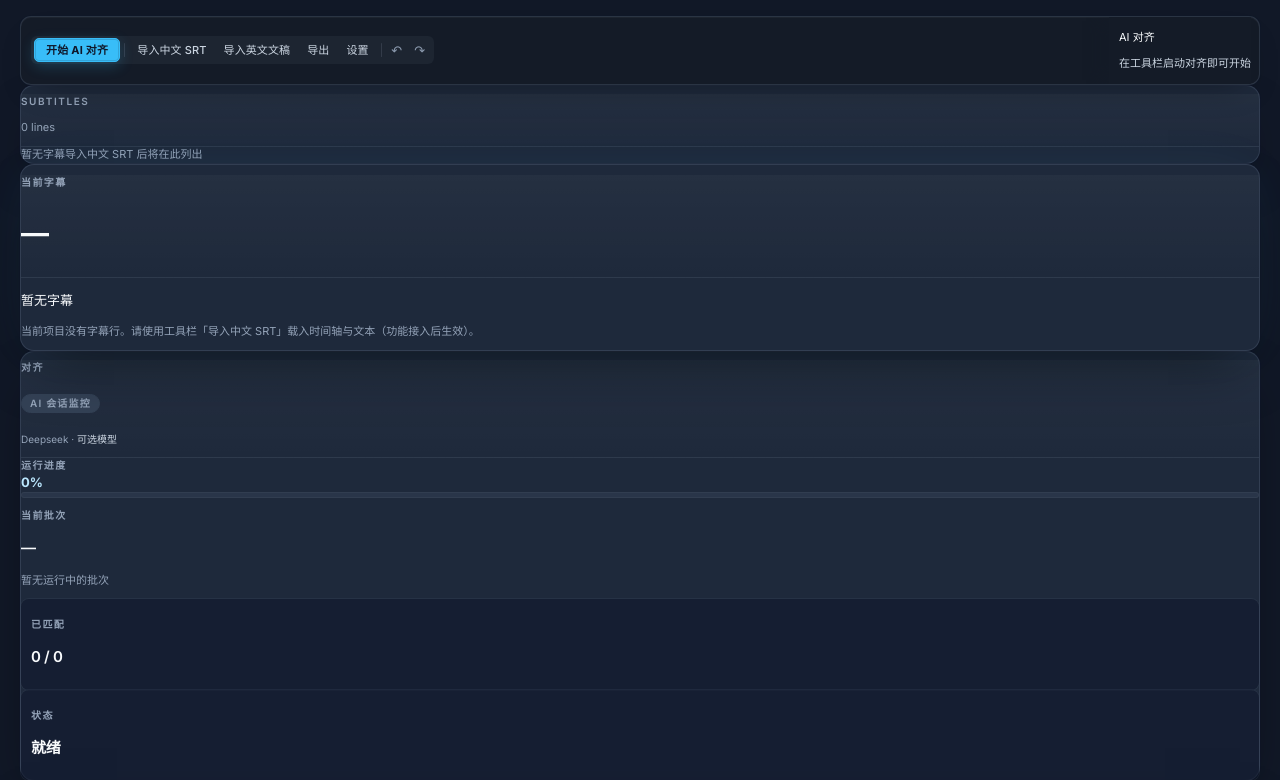
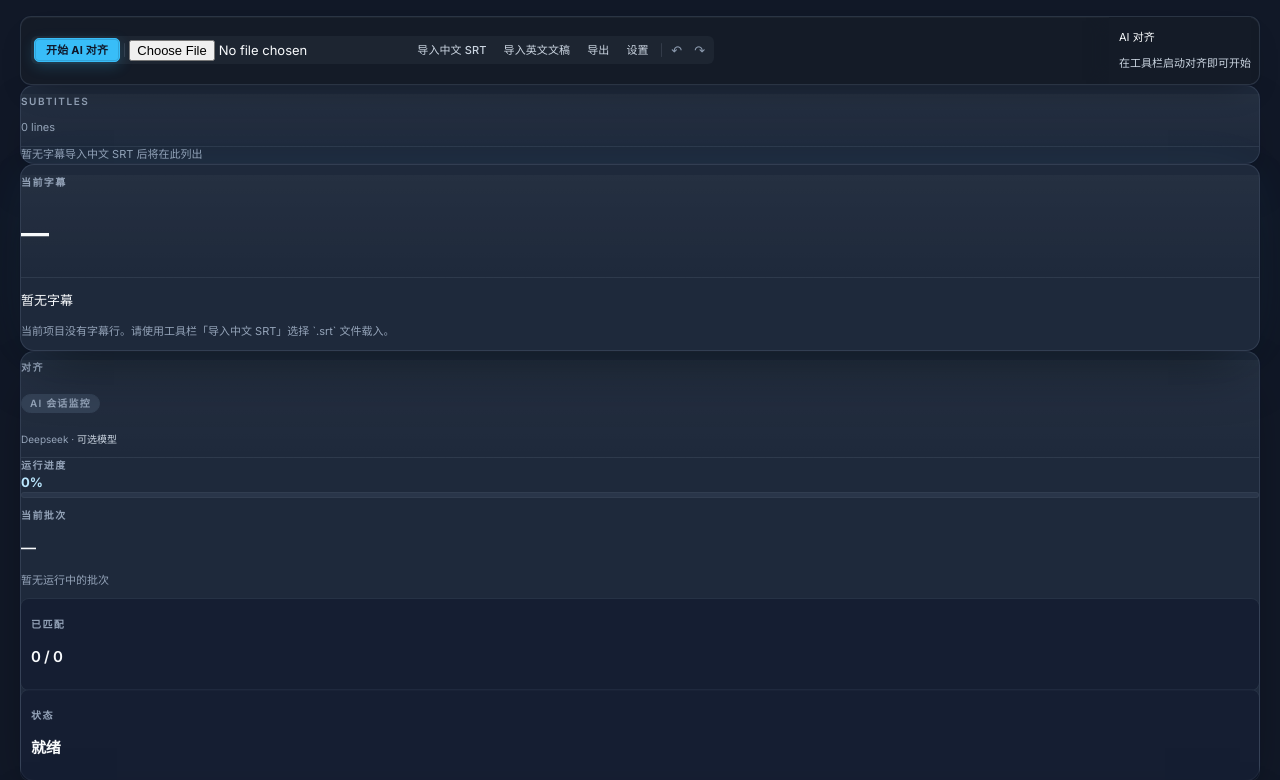
Before and after one commit to tiaotiaogukpg/subtitle-workbench, a React (Vite) app in the folder src/renderer/: page / in a window 1280 px wide. Shown: the top 780 px of the page. Built offline with nearby package versions, Linux system fonts and the light colour scheme.

Commit message:
可以导入srt

```diff
--- a/src/renderer/src/App.tsx
+++ b/src/renderer/src/App.tsx
@@ -1,5 +1,6 @@
-import { useCallback, useEffect, useLayoutEffect, useId, useRef, useState, type JSX, type MouseEvent, type ReactNode } from 'react'
+import { useCallback, useEffect, useLayoutEffect, useId, useRef, useState, type ChangeEvent, type JSX, type MouseEvent, type ReactNode, type RefObject } from 'react'
 import { createPortal } from 'react-dom'
+import { parseSrt } from './lib/srtParser'
 import { selectCurrentSubtitle, useSubtitleStore } from './store/subtitleStore'
 import type {
   AlignmentSession,
@@ -123,6 +124,7 @@ function shortText(text: string, length = 42): string {
 function App(): JSX.Element {
   const subtitles = useSubtitleStore((s) => s.subtitles)
   const selectSubtitle = useSubtitleStore((s) => s.selectSubtitle)
+  const chineseSrtInputRef = useRef<HTMLInputElement>(null)
   const [settingsOpen, setSettingsOpen] = useState(false)
   const [settings, setSettings] = useState<SettingsState>(() => ({
     ...defaultSettings,
@@ -208,6 +210,30 @@ function App(): JSX.Element {
     setAlignmentModalOpen(true)
   }, [])
 
+  const handleChineseSrtFileChange = useCallback(
+    async (event: ChangeEvent<HTMLInputElement>): Promise<void> => {
+      const input = event.currentTarget
+      const file = input.files?.[0]
+      input.value = ''
+      if (!file) return
+      try {
+        const raw = await file.text()
+        const parsed = parseSrt(raw)
+        const store = useSubtitleStore.getState()
+        store.setSubtitles(parsed)
+        const first = parsed[0]
+        if (first) {
+          store.selectSubtitle(first.id)
+          setCurrentTimeMs(first.start)
+        }
+      } catch (err) {
+        const msg = err instanceof Error ? err.message : String(err)
+        window.alert(`无法导入 SRT：${msg}`)
+      }
+    },
+    []
+  )
+
   const closeAlignmentModal = useCallback(() => {
     setAlignmentModalOpen(false)
   }, [])
@@ -235,19 +261,21 @@ function App(): JSX.Element {
 
   return (
     <>
-      <main className="app-root app-workbench relative flex h-screen min-h-0 flex-col overflow-hidden font-sans text-[13px] leading-normal antialiased">
+      <main className="app-root app-workbench relative flex min-h-0 min-w-0 flex-1 flex-col overflow-hidden font-sans text-[13px] leading-normal antialiased">
         <TopBar
           alignmentBatchIndex={alignmentSession.batchIndex}
           alignmentBatchTotal={alignmentSession.batchTotal}
           alignmentMatched={alignmentSession.matched}
           alignmentPhase={alignmentSession.phase}
           alignmentTotal={alignmentSession.total}
+          chineseSrtInputRef={chineseSrtInputRef}
           settingsOpen={settingsOpen}
+          onChineseSrtFileChange={handleChineseSrtFileChange}
           onOpenAlignment={openAlignmentModal}
           onOpenSettings={openSettings}
         />
 
-        <section className="grid min-h-0 min-w-0 flex-1 grid-cols-[minmax(8.25rem,0.27fr)_minmax(0,1fr)_minmax(7rem,0.23fr)] gap-5">
+        <section className="grid min-h-0 min-w-0 flex-1 grid-cols-[minmax(8.25rem,0.27fr)_minmax(0,1fr)_minmax(7rem,0.23fr)] grid-rows-[minmax(0,1fr)] gap-5 overflow-hidden">
           <SubtitleNavigator activeId={activeId} onSeekToSubtitle={setCurrentTimeMs} />
 
           <AlignmentWorkspace />
@@ -298,7 +326,9 @@ function TopBar({
   alignmentBatchIndex,
   alignmentBatchTotal,
   alignmentMatched,
-  alignmentTotal
+  alignmentTotal,
+  chineseSrtInputRef,
+  onChineseSrtFileChange
 }: {
   settingsOpen: boolean
   onOpenSettings: () => void
@@ -308,6 +338,8 @@ function TopBar({
   alignmentBatchTotal: number
   alignmentMatched: number
   alignmentTotal: number
+  chineseSrtInputRef: RefObject<HTMLInputElement | null>
+  onChineseSrtFileChange: (event: ChangeEvent<HTMLInputElement>) => void
 }): JSX.Element {
   const aligning = alignmentPhase === 'aligning'
   const showLiveMeta = alignmentPhase === 'aligning' || alignmentPhase === 'complete'
@@ -324,7 +356,16 @@ function TopBar({
           开始 AI 对齐
         </button>
         <span className="toolbar-sep" aria-hidden />
-        <button type="button" className="toolbar-btn">
+        <input
+          ref={chineseSrtInputRef}
+          accept=".srt,text/plain"
+          className="sr-only"
+          tabIndex={-1}
+          type="file"
+          aria-hidden
+          onChange={onChineseSrtFileChange}
+        />
+        <button type="button" className="toolbar-btn" onClick={() => chineseSrtInputRef.current?.click()}>
           导入中文 SRT
         </button>
         <button type="button" className="toolbar-btn">
@@ -386,7 +427,7 @@ function SubtitleNavigator({
   const selectSubtitle = useSubtitleStore((s) => s.selectSubtitle)
 
   return (
-    <aside className="app-panel app-panel--sidebar flex min-h-0 min-w-0 flex-col">
+    <aside className="app-panel app-panel--sidebar flex h-full min-h-0 min-w-0 flex-col overflow-hidden">
       <div className="app-panel-header nav-panel-head px-3 py-2">
         <h2 className="ui-section-title">Subtitles</h2>
         <p className="type-caption mt-0.5">{subtitles.length} lines</p>
@@ -444,15 +485,15 @@ function AlignmentWorkspace(): JSX.Element {
 
   if (!selected) {
     return (
-      <section className="app-panel app-panel--primary flex min-h-0 min-w-0 flex-col overflow-hidden">
+      <section className="app-panel app-panel--primary flex h-full min-h-0 min-w-0 flex-col overflow-hidden">
         <div className="app-panel-header workspace-head shrink-0 px-4 py-3">
           <p className="type-field-label">当前字幕</p>
           <h1 className="type-workspace-id mt-1 text-[var(--color-text-meta)]">—</h1>
         </div>
-        <div className="flex min-h-0 flex-1 flex-col items-center justify-center gap-2 p-8 text-center">
+        <div className="flex min-h-0 flex-1 flex-col items-center justify-center gap-2 overflow-y-auto p-8 text-center">
           <p className="text-primary text-[15px] font-semibold">暂无字幕</p>
           <p className="type-caption max-w-sm text-secondary leading-relaxed">
-            当前项目没有字幕行。请使用工具栏「导入中文 SRT」载入时间轴与文本（功能接入后生效）。
+            当前项目没有字幕行。请使用工具栏「导入中文 SRT」选择 `.srt` 文件载入。
           </p>
         </div>
       </section>
@@ -469,7 +510,7 @@ function AlignmentWorkspace(): JSX.Element {
   }
 
   return (
-    <section className="app-panel app-panel--primary flex min-h-0 min-w-0 flex-col overflow-hidden">
+    <section className="app-panel app-panel--primary flex h-full min-h-0 min-w-0 flex-col overflow-hidden">
       <div className="app-panel-header workspace-head shrink-0 px-4 py-3">
         <div className="flex flex-wrap items-start justify-between gap-x-3 gap-y-2">
           <div>
@@ -554,7 +595,7 @@ function AlignmentStatus({ settings, session }: { settings: SettingsState; sessi
   const inBatch = subtitlesInCurrentBatch(session)
 
   return (
-    <aside className="app-panel alignment-panel flex min-h-0 min-w-0 flex-col overflow-hidden">
+    <aside className="app-panel alignment-panel flex h-full min-h-0 min-w-0 flex-col overflow-hidden">
       <div className="app-panel-header alignment-panel__head shrink-0 px-4 py-2.5">
         <h2 className="ui-section-title">对齐</h2>
         <p className="type-caption alignment-monitor-tag mt-1">AI 会话监控</p>
@@ -636,8 +677,8 @@ function TimelineSimulator({
 }): JSX.Element {
   const selected = useSubtitleStore((s) => selectCurrentSubtitle(s))
   return (
-    <section className="timeline-dock grid min-h-0 min-w-0 shrink-0 grid-cols-[minmax(0,1fr)_minmax(8.5rem,0.4fr)] gap-5">
-      <div className="grid min-h-0 min-w-0 grid-cols-[minmax(5.5rem,6.75rem)_minmax(0,1fr)] items-stretch gap-5">
+    <section className="timeline-dock grid min-h-0 min-w-0 shrink-0 grid-cols-[minmax(0,1fr)_minmax(8.5rem,0.4fr)] gap-5 overflow-hidden">
+      <div className="grid min-h-0 min-w-0 grid-cols-[minmax(5.5rem,6.75rem)_minmax(0,1fr)] grid-rows-1 items-stretch gap-5 overflow-hidden">
         <div className="transport-tower">
           <button
             type="button"
@@ -673,8 +714,8 @@ function TimelineSimulator({
           </button>
         </div>
 
-        <div className="playback-shell min-w-0">
-          <div className="type-timeline-rail mb-2 grid min-w-0 grid-cols-[auto_minmax(0,1fr)_auto] items-center gap-x-2 font-mono tabular-nums">
+        <div className="playback-shell flex h-full min-h-0 min-w-0 flex-col overflow-hidden">
+          <div className="type-timeline-rail mb-2 grid min-w-0 shrink-0 grid-cols-[auto_minmax(0,1fr)_auto] items-center gap-x-2 font-mono tabular-nums">
             <span className="shrink-0">{compactTime(currentTimeMs)}</span>
             <input
               className="timeline-range min-w-0"
@@ -688,7 +729,7 @@ function TimelineSimulator({
             <span className="shrink-0 text-right">{compactTime(durationMs)}</span>
           </div>
 
-          <div className="playback-preview">
+          <div className="playback-preview min-h-0 flex-1">
             <div className="max-w-3xl">
               {selected ? (
                 <>
@@ -706,9 +747,9 @@ function TimelineSimulator({
         </div>
       </div>
 
-      <aside className="problems-panel min-w-0">
-        <h3 className="ui-section-title">Problems</h3>
-        <div className="mt-2 space-y-2">
+      <aside className="problems-panel flex min-h-0 min-w-0 flex-col overflow-hidden">
+        <h3 className="ui-section-title shrink-0">Problems</h3>
+        <div className="mt-2 min-h-0 flex-1 space-y-2 overflow-y-auto overflow-x-hidden">
           {!selected ? (
             <p className="type-caption text-meta px-1 leading-relaxed">无选中字幕行；导入字幕后再查看本行问题。</p>
           ) : selected.problems.length === 0 ? (
--- /dev/null
+++ b/src/renderer/src/lib/srtParser.ts
@@ -0,0 +1,88 @@
+import type { SubtitleLine } from '../types'
+
+const TIME_RE = /^(\d{2}):(\d{2}):(\d{2})[,.](\d{3})$/
+
+/**
+ * 将 SRT 时间戳 `00:00:01,200` 或 `00:00:01.200` 转为毫秒。
+ */
+export function srtTimestampToMs(raw: string): number {
+  const s = raw.trim().replace('.', ',')
+  const m = s.match(TIME_RE)
+  if (!m) throw new Error(`无效时间戳: "${raw}"`)
+  const hh = Number(m[1])
+  const mm = Number(m[2])
+  const ss = Number(m[3])
+  const ms = Number(m[4])
+  if (mm > 59 || ss > 59) throw new Error(`时间分量越界: "${raw}"`)
+  return ((hh * 60 + mm) * 60 + ss) * 1000 + ms
+}
+
+const CUE_HEADER =
+  /^(\d{2}:\d{2}:\d{2}[,.]\d{3})\s*-->\s*(\d{2}:\d{2}:\d{2}[,.]\d{3})(?:\s+.*)?$/
+
+function blankLine(line: string): boolean {
+  return line.trim() === ''
+}
+
+/**
+ * 解析标准 SRT 文本为 `SubtitleLine[]`。
+ * 多行字幕正文以 `\n` 连接保留。
+ *
+ * @throws Error 格式无法识别时抛出（由调用方捕获并提示用户）
+ */
+export function parseSrt(content: string): SubtitleLine[] {
+  const text = content.replace(/^\uFEFF/, '').replace(/\r\n/g, '\n').replace(/\r/g, '\n')
+  const lines = text.split('\n')
+  const out: SubtitleLine[] = []
+  let i = 0
+
+  while (i < lines.length) {
+    while (i < lines.length && blankLine(lines[i]!)) i++
+    if (i >= lines.length) break
+
+    let line = lines[i]!
+    if (/^\d+$/.test(line.trim())) {
+      i++
+      if (i >= lines.length) break
+      line = lines[i]!
+    }
+
+    const cueMatch = line.trim().match(CUE_HEADER)
+    if (!cueMatch) {
+      throw new Error(`第 ${out.length + 1} 条附近：缺少有效时间轴行（期望 00:00:00,000 --> 00:00:00,000）`)
+    }
+
+    const start = srtTimestampToMs(cueMatch[1]!)
+    const end = srtTimestampToMs(cueMatch[2]!)
+    i++
+
+    const textLines: string[] = []
+    while (i < lines.length && !blankLine(lines[i]!)) {
+      textLines.push(lines[i]!)
+      i++
+    }
+    while (i < lines.length && blankLine(lines[i]!)) i++
+
+    const chinese = textLines.join('\n').replace(/\u00a0/g, ' ').trimEnd()
+
+    const id = out.length + 1
+    out.push({
+      id,
+      start,
+      end,
+      chinese,
+      english: '',
+      confidence: 0,
+      status: 'unmatched',
+      candidates: [],
+      problems: [],
+      manuallyEdited: false
+    })
+  }
+
+  if (out.length === 0) {
+    throw new Error('未解析到任何字幕块，请确认文件为 SRT 格式')
+  }
+
+  return out
+}
--- a/src/renderer/src/styles.css
+++ b/src/renderer/src/styles.css
@@ -8,15 +8,23 @@
   }
 
   html,
-  body,
+  body {
+    height: 100%;
+    min-height: 0;
+    margin: 0;
+    overflow: hidden;
+  }
+
   #root {
-    height: 100%;
-    min-height: 100%;
-    margin: 0;
+    display: flex;
+    height: 100vh;
+    max-height: 100vh;
+    min-height: 0;
+    flex-direction: column;
+    overflow: hidden;
   }
 
   body {
-    overflow: hidden;
     background: var(--color-bg-app);
     color: var(--color-text-primary);
     font-family:
@@ -177,8 +185,12 @@
 
   /* Canvas: app bg only; children are independent floating surfaces */
   .app-workbench {
+    flex: 1 1 0%;
+    min-width: 0;
+    min-height: 0;
     gap: 20px;
     padding: 16px 20px 20px;
+    overflow: hidden;
   }
 
   .app-toolbar {
@@ -946,8 +958,11 @@
   .playback-preview {
     display: flex;
     min-height: 80px;
+    max-height: 100%;
     align-items: center;
     justify-content: center;
+    overflow-x: hidden;
+    overflow-y: auto;
     border-radius: 8px;
     background: var(--color-preview-black);
     padding: 14px 20px;
```
